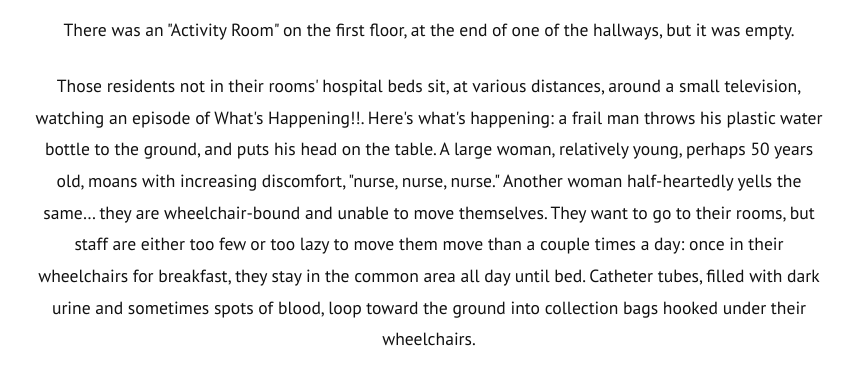
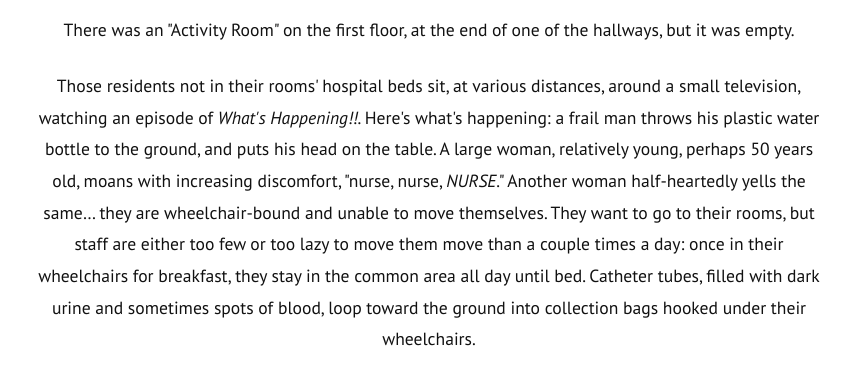
Before and after one commit to bmarggraff/robot.health, a plain HTML site: page blog/posts/where-is-the-humanity.html in a window 1280 px wide. Shown: the part 486-862 px from the top of the page, 211-1069 px from the left. Drawn offline with Linux system fonts and the light colour scheme.

Commit message:
Update where-is-the-humanity.html

```diff
--- a/blog/posts/where-is-the-humanity.html
+++ b/blog/posts/where-is-the-humanity.html
@@ -101,7 +101,7 @@
 
         <p>There was an "Activity Room" on the first floor, at the end of one of the hallways, but it was empty.</p>
 
-        <p>Those residents not in their rooms' hospital beds sit, at various distances, around a small television, watching an episode of What's Happening!!. Here's what's happening: a frail man throws his plastic water bottle to the ground, and puts his head on the table. A large woman, relatively young, perhaps 50 years old, moans with increasing discomfort, "nurse, nurse, nurse." Another woman half-heartedly yells the same… they are wheelchair-bound and unable to move themselves. They want to go to their rooms, but staff are either too few or too lazy to move them move than a couple times a day: once in their wheelchairs for breakfast, they stay in the common area all day until bed. Catheter tubes, filled with dark urine and sometimes spots of blood, loop toward the ground into collection bags hooked under their wheelchairs.</p>
+        <p>Those residents not in their rooms' hospital beds sit, at various distances, around a small television, watching an episode of <i>What's Happening!!</i>. Here's what's happening: a frail man throws his plastic water bottle to the ground, and puts his head on the table. A large woman, relatively young, perhaps 50 years old, moans with increasing discomfort, "nurse, nurse, <i>NURSE</i>." Another woman half-heartedly yells the same… they are wheelchair-bound and unable to move themselves. They want to go to their rooms, but staff are either too few or too lazy to move them move than a couple times a day: once in their wheelchairs for breakfast, they stay in the common area all day until bed. Catheter tubes, filled with dark urine and sometimes spots of blood, loop toward the ground into collection bags hooked under their wheelchairs.</p>
 
         <p>The frail man jolts awake, frustrated, angry, walks to the moaning woman, raises his hand with clear intent to strike her, "if you say nurse one more time," when one of the few patients who can walk stands up as briskly as she can and grabs him, "don't you dare hit her." He relents and returns to his chair. He probably doesn't remember his near-violence a few moments later. Another patient, in a wheelchair but able to roll himself, pokes hungrily through stacked plates of old food balanced on a thick railing that extends from the hallway.</p>
 
```
